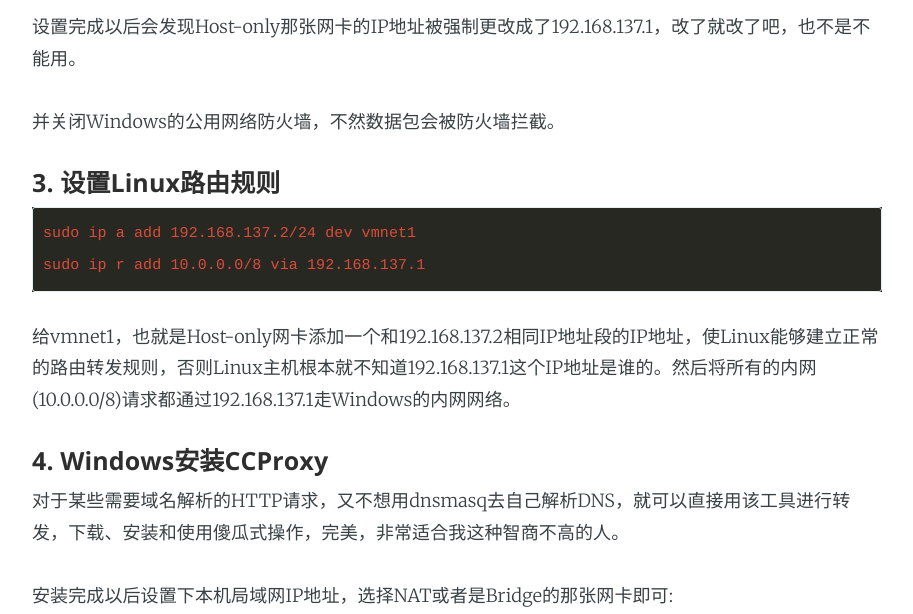
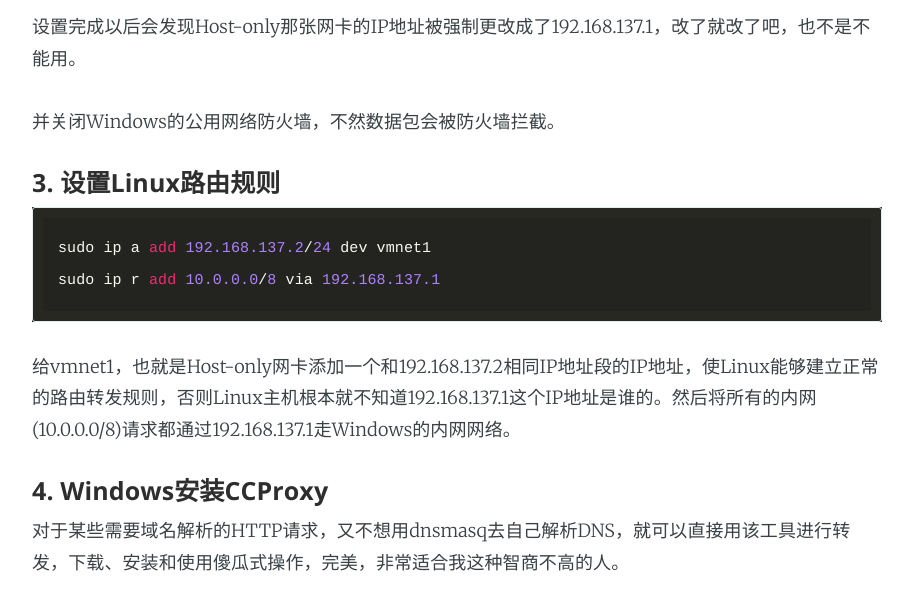
Before and after one commit to SmartKeyerror/Mario, a Jekyll site: the page built from _posts/2020-02-27-Linux-Use-EasyConnect.md, in a window 1280 px wide. Shown: the part 1967-2581 px from the top of the page, without its empty margins (183-1096 px from the left). Built offline with Jekyll 4.4.1, drawn with Linux system fonts in a browser that asks for light colours; nearby versions of some CDN libraries.

Commit message:
:alembic: Add highlight.js monokai-sublime code style

```diff
--- a/_layouts/default.html
+++ b/_layouts/default.html
@@ -46,7 +46,7 @@
         </footer>
     </div>
     <!-- highlight.js -->
-<!--    <link rel="stylesheet" href="//cdn.bootcss.com/highlight.js/10.1.2/styles/monokai-sublime.min.css">-->
+    <link rel="stylesheet" href="//cdn.bootcss.com/highlight.js/10.1.2/styles/monokai-sublime.min.css">
     <script src="//cdnjs.cloudflare.com/ajax/libs/highlight.js/9.3.0/highlight.min.js"></script>
     <script>hljs.initHighlightingOnLoad();</script>
 
```
